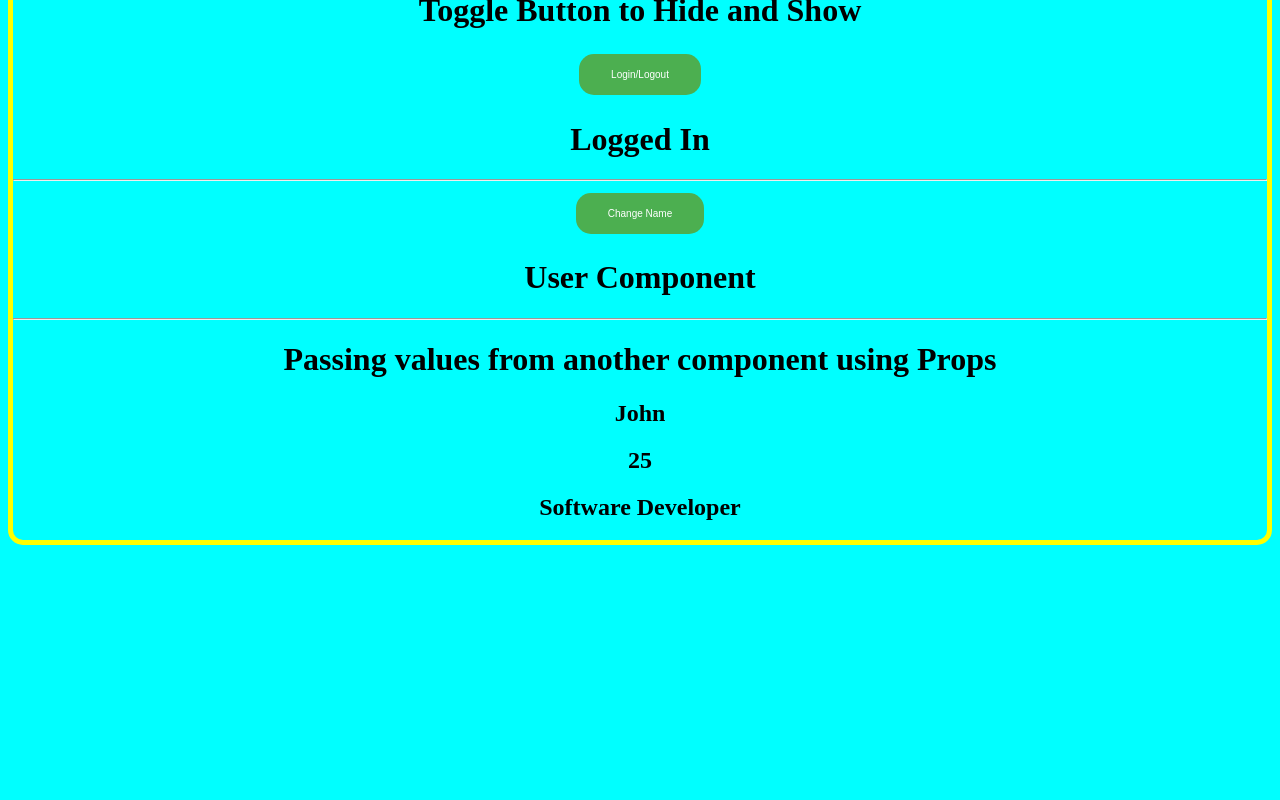
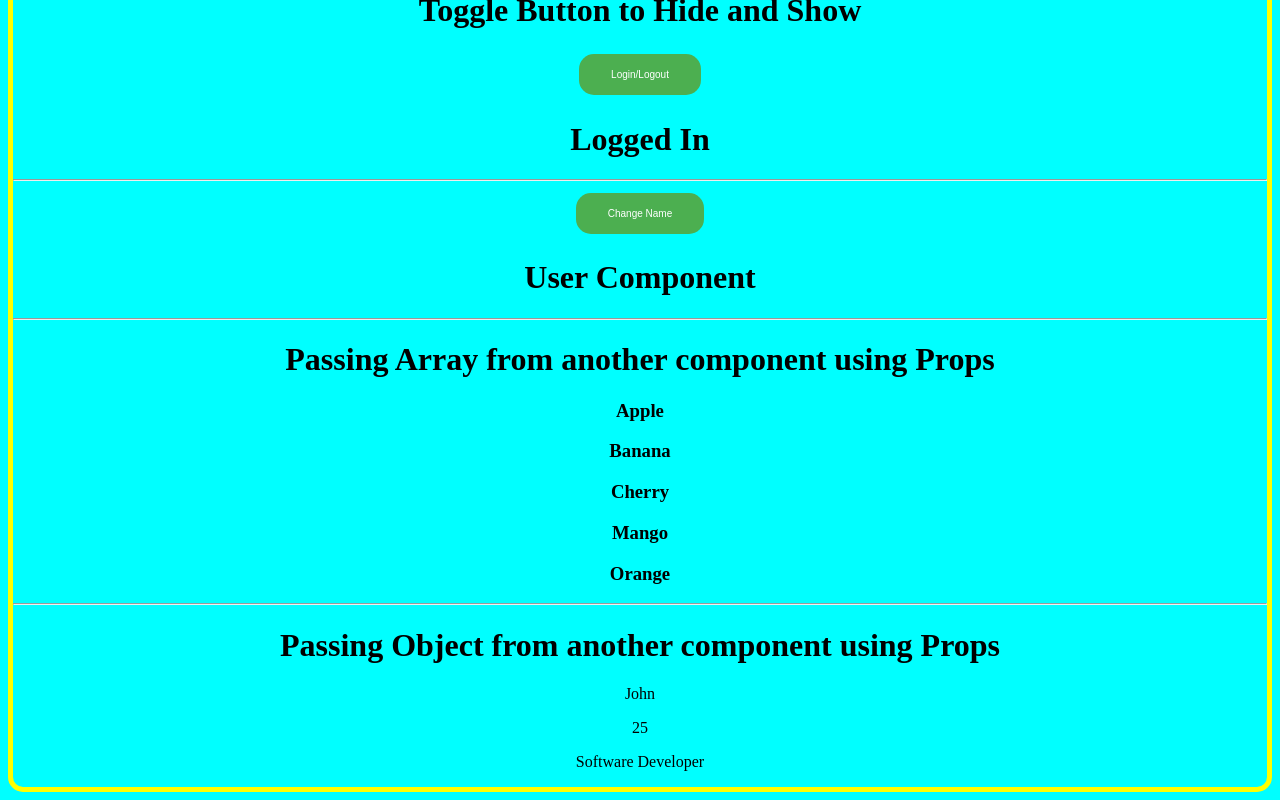
Before and after one commit to Sarveshmaddheshiya/my-react-app, a React (Vite) app: page / in a window 1280 px wide. Shown: the part 379-1179 px from the top of the page. Before the commit the page ends 932 px from the top, so only its background shows below. Built offline with nearby package versions, Linux system fonts and the light colour scheme.

Commit message:
added object using props

```diff
--- a/src/App.jsx
+++ b/src/App.jsx
@@ -6,6 +6,7 @@ import Counter from './anotherComponent.jsx'
 import Toggle from './Toggle.jsx'
 import User from './User.jsx'
 import Props from './Props.jsx'
+import ObjectProps from './ObjectProps.jsx'
 
 function App() {
 
@@ -43,9 +44,11 @@ function App() {
     }
        <hr></hr>
 
-{/* <Props items={items}/> */}
+<Props items={items}/>
 
-<Props intro={Details}/>
+
+<hr/>
+<ObjectProps   UserDetails={Details}/>
 
     </>
   )
--- /dev/null
+++ b/src/ObjectProps.jsx
@@ -0,0 +1,12 @@
+function ObjectProps({UserDetails}) {
+  return (
+    <>
+        <h1>Passing Object  from another component using Props</h1>
+        <p>{UserDetails.name}</p>
+         <p>{UserDetails.age}</p>
+          <p>{UserDetails.occupation}</p>
+    </>
+  )
+};
+
+export default ObjectProps;
--- a/src/Props.jsx
+++ b/src/Props.jsx
@@ -1,22 +1,14 @@
 import React from 'react';
 
-// function Props({ items })
-function Props({intro})
- {
-  // Mapping through items array and creating <h3> elements
-//   const newArray = items.map(
-//     (num, index) => {
-//     return <h3 key={index}>{num}</h3>;
-//   });
+function Props({ items }) {
+  const newArray = items.map((num, index) => {
+    return <h3 key={index}>{num}</h3>;
+  });
 
   return (
     <>
-      <h1>Passing values from another component using Props</h1>
-      {/* {newArray} */}
-      <h2>{intro.name}</h2>
-      <h2>{intro.age}</h2>
-      <h2>{intro.occupation}</h2>
-
+      <h1>Passing Array  from another component using Props</h1>
+      {newArray}
     </>
   );
 }
```
